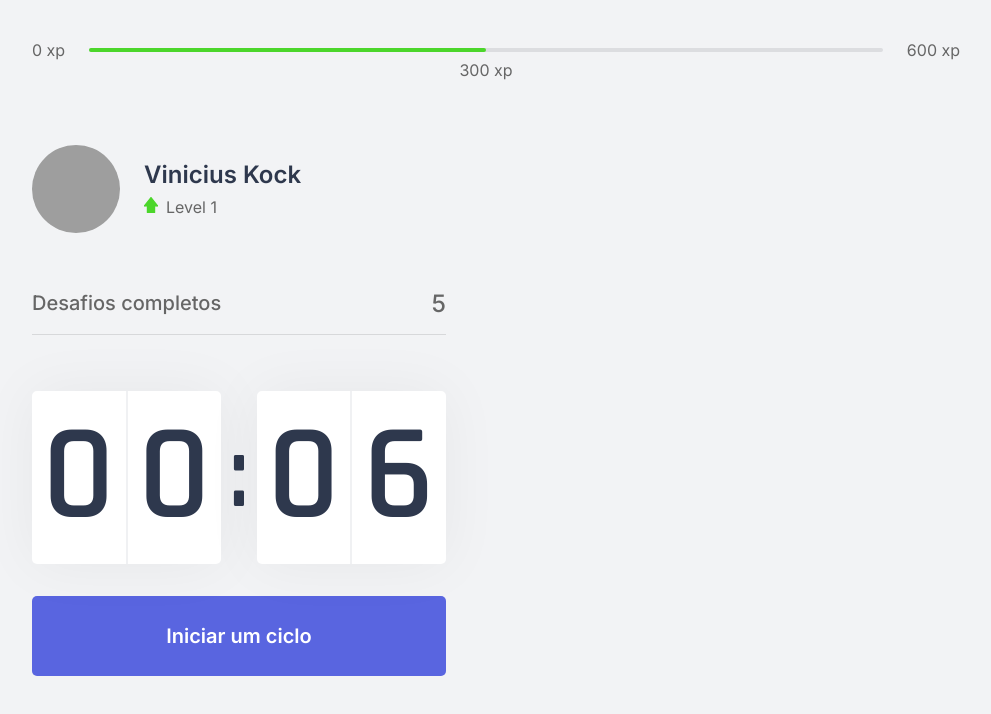
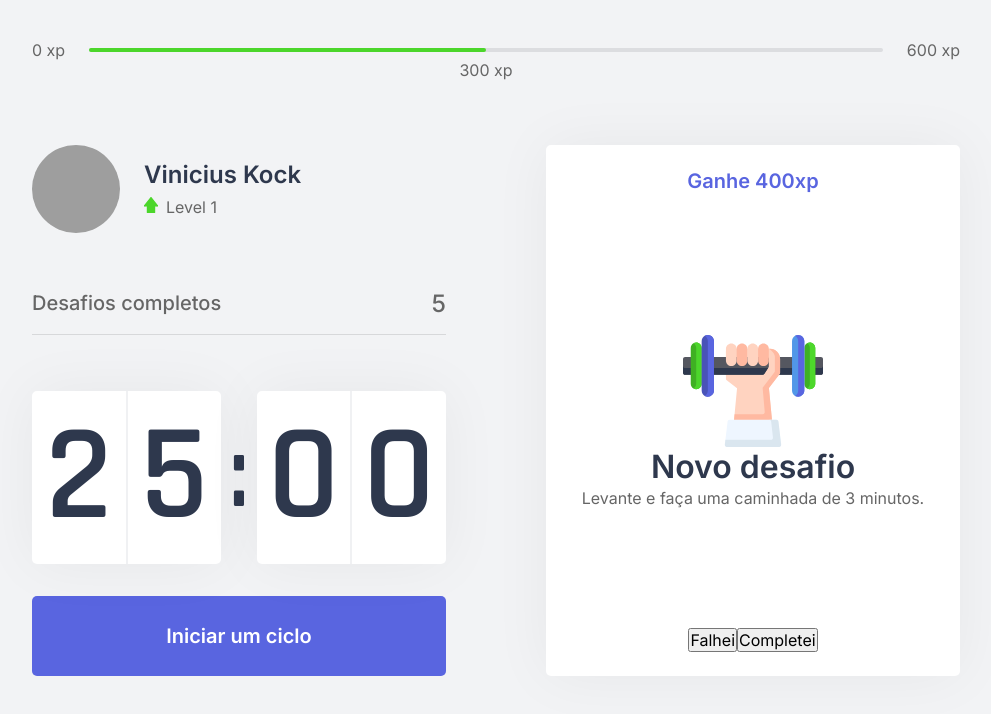
Before and after one commit to Kock03/moveit-next, a Next.js app: page / in a window 1280 px wide. Shown: the top 714 px of the page, without its empty margins (144-1135 px from the left). Built offline with nearby package versions, Linux system fonts and the light colour scheme; grey boxes are pictures that could not be loaded.

Commit message:
continue

```diff
--- a/src/components/ChallengeBox.tsx
+++ b/src/components/ChallengeBox.tsx
@@ -1,11 +1,33 @@
 import styles from '../styles/components/ChallengeBox.module.css'
 
 export function ChallengeBox() {
+  const hasActiveChallenge = true;
+
   return (
     <div className={styles.challengeBoxContainer}>
-      <div className={styles.chalengeNotActive}>
+      {hasActiveChallenge ? (
+        <div className={styles.challengeActive}>
+          <header>Ganhe 400xp</header>
+          <main>
+            <img src="icons/body.svg" alt="musucloso" />
+            <strong>Novo desafio</strong>
+            <p>Levante e faça uma caminhada de 3 minutos.</p>
+          </main>
 
-      </div>
+          <footer>
+            <button type='button' className={styles.challengeFailedButton}>Falhei</button>
+            <button type='button' className={styles.challengeSucceededButton}>Completei</button>
+          </footer>
+        </div>
+      ) : (
+        <div className={styles.challengeNotActive}>
+          <strong>Finalize um ciclo para receber um desafio</strong>
+          <p>
+            <img src="icons/level-up.svg" alt="Level Up" />
+            Avance de level completando desafios
+          </p>
+        </div>
+      )}
     </div>
   )
 }
--- a/src/components/Countdown.tsx
+++ b/src/components/Countdown.tsx
@@ -5,7 +5,7 @@
 
 export function Countdown() {
 
-  const [time, setTime] = useState(0.1 * 60);
+  const [time, setTime] = useState(25 * 60);
   const [isActive, setIsActive] = useState(false);
 const [hasFinished, setHasFinished] = useState(false);
 
--- a/src/pages/index.tsx
+++ b/src/pages/index.tsx
@@ -5,6 +5,7 @@
 import { Countdown } from "@/components/Countdown";
 
 import Head from "next/head";
+import { ChallengeBox } from "@/components/ChallengeBox";
 
 export default function Home() {
   return (
@@ -19,6 +20,9 @@
           <CompleteChallenges />
           <Countdown />
         </div>
+        <div>
+          <ChallengeBox />
+        </div>
       </section>
     </div>
   )
--- a/src/styles/components/ChallengeBox.module.css
+++ b/src/styles/components/ChallengeBox.module.css
@@ -1,3 +1,73 @@
 .challengeBoxContainer {
+  height: 100%;
+  background: var(--white);
+  border-radius: 5px;
+  box-shadow: 0 0 60px rgba(0, 0, 0, 0.05);
+  padding: 1.5rem 2rem;
+
+  display: flex;
+  flex-direction: column;
+  align-items: center;
+  justify-content: center;
+
+  text-align: center;
 
 }
+
+.challengeNotActive {
+  display: flex;
+  flex-direction: column;
+  align-items: center;
+}
+
+.challengeNotActive strong {
+  font-size: 1.5rem;
+  font-weight: 500;
+  line-height: 1.4;
+}
+
+.challengeNotActive p {
+  display: flex;
+  flex-direction: column;
+  align-items: center;
+  line-height: 1.4;
+  max-width: 70%;
+  margin-top: 3rem;
+}
+
+.challengeNotActive p img{
+margin-bottom: 1rem;
+}
+
+.challengeActive {
+  height: 100%;
+  display: flex;
+  flex-direction: column;
+}
+
+.challengeActive header {
+  color: var(--blue);
+  font-weight: 600;
+  font-size: 1.25rem;
+  padding: 0 2rem 1.5rem;
+  border-botton: 1px solid var(--gray-line);
+}
+
+.challengeActive main {
+  flex: 1;
+  display: flex;
+  flex-direction: column;
+  align-items: center;
+  justify-content: center;
+}
+
+.challengeActive main strong{
+  font-size: 2rem;
+  font-weight: 600;
+  color: var(--title);
+  margin: 1.5rem 8 1rem;
+}
+
+.challengeActive main p {
+  line-height: 1.5;
+}
```
